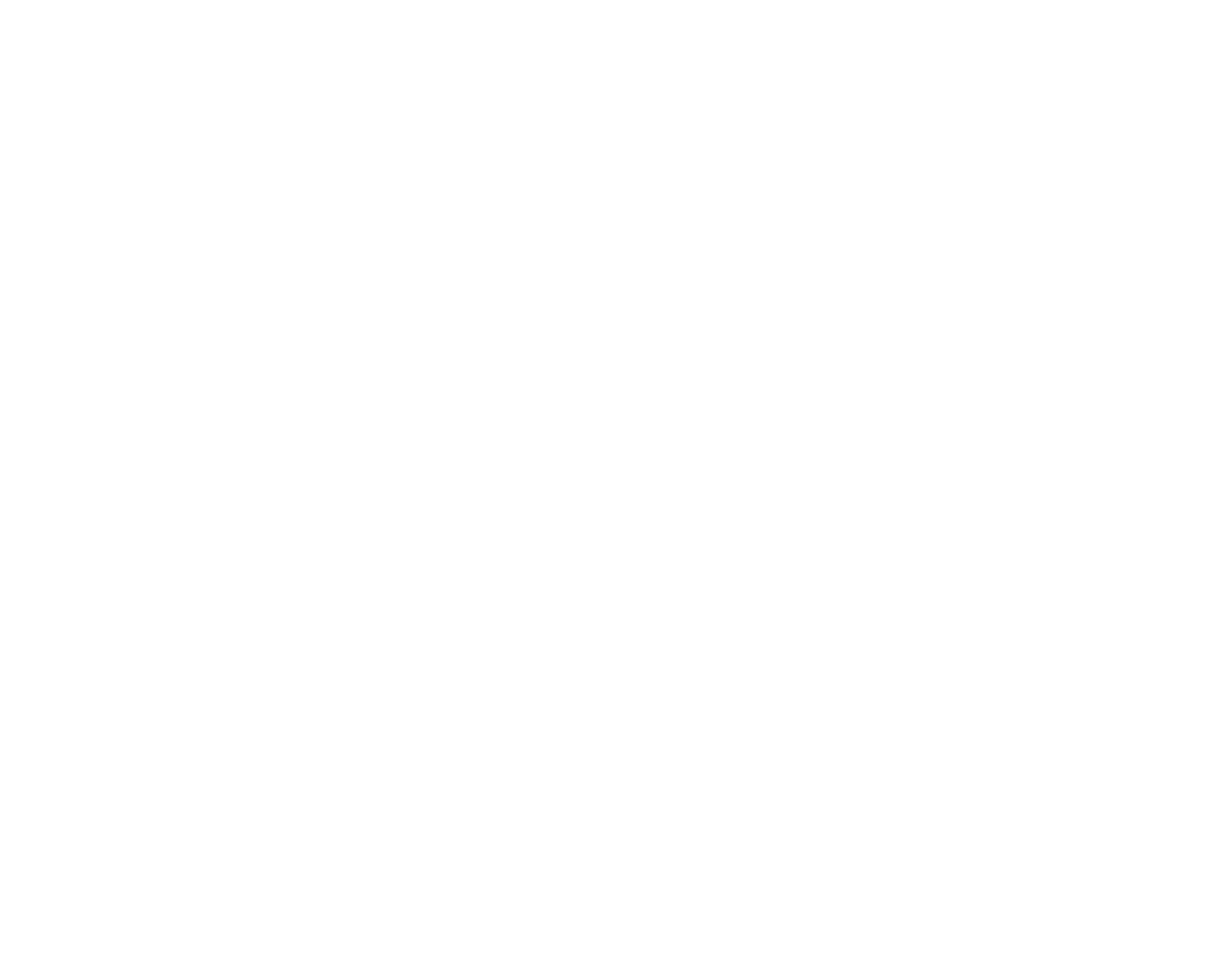
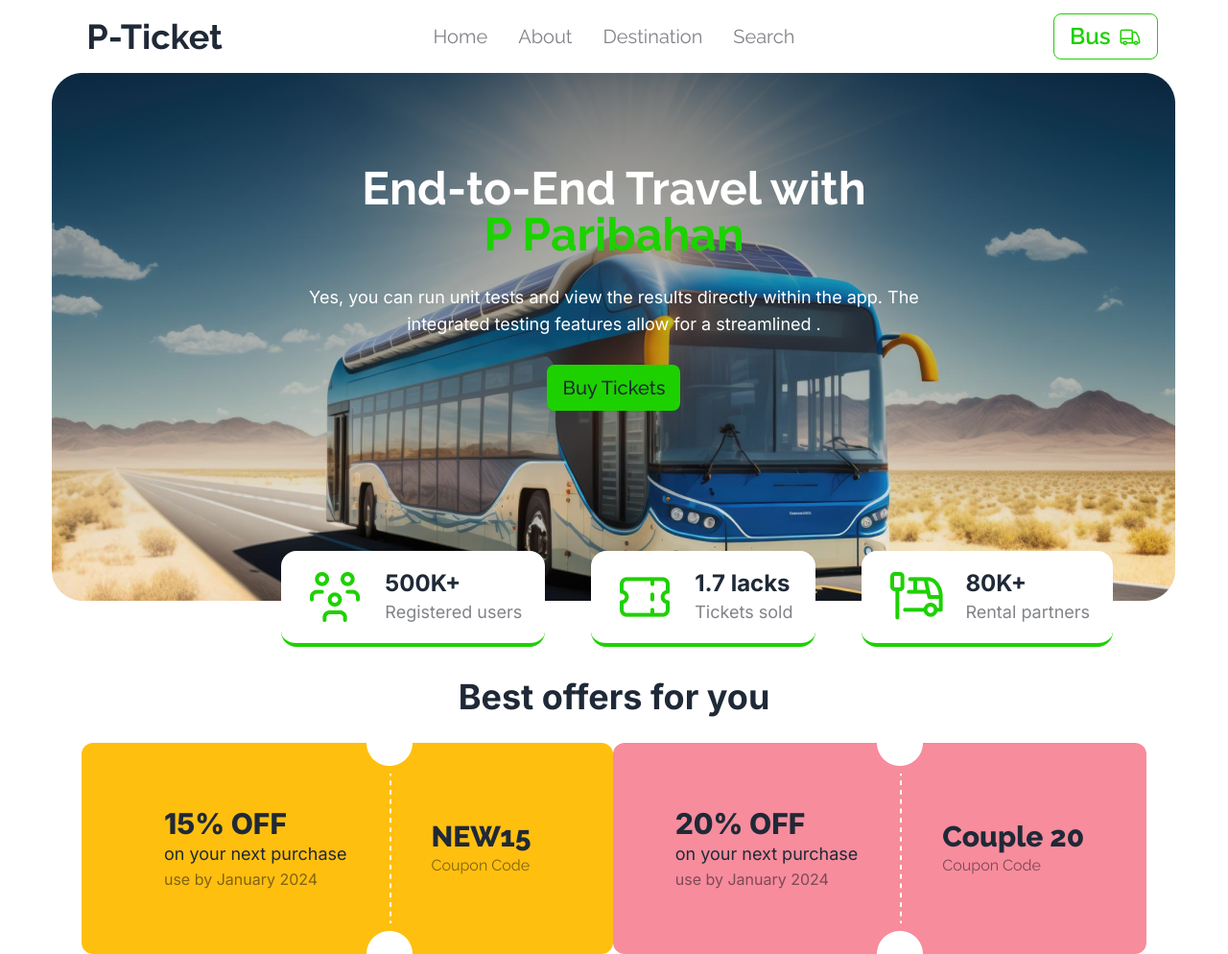
Before and after one commit to soniabinty/Bus-Ticket, a plain HTML site: page index.html in a window 1280 px wide. Shown: the whole page at 96% size. Before the commit the page ends 800 px from the top, so only its background shows below. Drawn offline with nearby package versions, Linux system fonts and the light colour scheme.

Commit message:
added hero part

```diff
--- a/index.html
+++ b/index.html
@@ -18,6 +18,11 @@
           clifford: '#da373d',
           button: '#1DD100',
           primary: '#F7F8F8',
+          ash:
+          '#03071266',
+          chai:'#03071280',
+          ashButton:'#0307121A',
+          text:'#03071299',
 
 
         },
@@ -45,7 +50,249 @@
 
 
 </head>
-<body>
+<body class="font-Inter">
+
+<!-- main -->
+  <header class="w-11/12 mx-auto">
+
+    <!-- nav -->
+
+
+    <div class="navbar bg-base-100 lg:px-5 font-Raleway">
+      <div class="navbar-start">
+
+        <a class="btn btn-ghost lg:text-4xl font-bold">P-Ticket</a>
+      </div>
+      <div class="navbar-center hidden lg:flex">
+        <ul class="menu menu-horizontal px-1 text-chai text-xl">
+          <li><a>Home</a></li>
+          <li><a>About</a></li>
+          <li><a>Destination</a></li>
+          <li><a>Search</a></li>
+        </ul>
+      </div>
+      <div class="navbar-end">
+        <button class="btn btn-outline border-button text-button lg:text-2xl">Bus
+          <svg xmlns="http://www.w3.org/2000/svg" fill="none" viewBox="0 0 24 24" stroke-width="1.5" stroke="currentColor" class="size-6">
+            <path stroke-linecap="round" stroke-linejoin="round" d="M8.25 18.75a1.5 1.5 0 0 1-3 0m3 0a1.5 1.5 0 0 0-3 0m3 0h6m-9 0H3.375a1.125 1.125 0 0 1-1.125-1.125V14.25m17.25 4.5a1.5 1.5 0 0 1-3 0m3 0a1.5 1.5 0 0 0-3 0m3 0h1.125c.621 0 1.129-.504 1.09-1.124a17.902 17.902 0 0 0-3.213-9.193 2.056 2.056 0 0 0-1.58-.86H14.25M16.5 18.75h-2.25m0-11.177v-.958c0-.568-.422-1.048-.987-1.106a48.554 48.554 0 0 0-10.026 0 1.106 1.106 0 0 0-.987 1.106v7.635m12-6.677v6.677m0 4.5v-4.5m0 0h-12" />
+          </svg>
+
+        </button>
+      </div>
+
+      <div class="dropdown">
+        <div tabindex="0" role="button" class="btn btn-ghost lg:hidden ">
+          <svg xmlns="http://www.w3.org/2000/svg" fill="none" viewBox="0 0 24 24" stroke-width="1.5" stroke="currentColor" class="size-8 text-button">
+            <path stroke-linecap="round" stroke-linejoin="round" d="M3.75 6.75h16.5M3.75 12h16.5m-16.5 5.25h16.5" />
+          </svg>
+
+        </div>
+        <ul
+          tabindex="0"
+          class="menu menu-sm dropdown-content bg-base-100 rounded-box z-[1] mt-3 w-52 p-2 shadow right-0">
+
+          <li><a>Home</a></li>
+          <li><a>About</a></li>
+          <li><a>Destination</a></li>
+          <li><a>Search</a></li>
+
+        </ul>
+      </div>
+    </div>
+
+
+
+    <!-- hero -->
+
+<div class="relative">
+    <div
+  class=" rounded-3xl h-[550px] bg-no-repeat w-full mx-auto bg-center mt-7m pt-6"
+  style="background-image: url(images/banner.png)">
+
+  <div class="hero-content text-neutral-content text-center ">
+    <div class=" mt-14 space-y-7">
+      <h1 class="mb-5 text-5xl font-bold text-white font-Raleway">End-to-End Travel with <br><span class="text-button">P Paribahan</span></h1>
+      <p class=" text-white text-lg px-8">
+        Yes, you can run unit tests and view the results directly within the app. The <br>integrated testing features allow for a streamlined .
+      </p>
+      <button class="btn bg-button border-none text-xl mt-8 font-medium font-Raleway">Buy Tickets</button>
+    </div>
+  </div>
+</div>
+<div class="absolute flex mx-auto space-x-12 -bottom-12 left-60">
+
+
+  <div class="stats  border-b-4 border-button">
+    <div class="stat">
+    <div class="flex justify-around items-center space-x-5 ">
+
+<div>
+ <img src="images/people.png" alt="" srcset="">
+
+</div>
+
+     <div>
+      <div class="text-2xl font-bold">500K+</div>
+      <div class="text-chai text-lg">Registered users</div>
+</div>
+
+</div>
+    </div>
+  </div>
+
+
+  <div class="stats  border-b-4 border-button">
+    <div class="stat">
+    <div class="flex justify-around items-center space-x-5 ">
+
+<div>
+<img src="images/ticket-cupon.png" alt="" srcset="">
+
+</div>
+
+     <div>
+      <div class="text-2xl font-bold">1.7 lacks</div>
+      <div class="text-chai text-lg">Tickets sold</div>
+</div>
+
+</div>
+    </div>
+  </div>
+
+
+
+  <div class="stats  border-b-4 border-button">
+    <div class="stat">
+    <div class="flex justify-around items-center space-x-5 ">
+
+<div>
+  <img src="images/stoppage.png" alt="">
+</div>
+
+     <div>
+      <div class="text-2xl font-bold">80K+</div>
+      <div class="text-chai text-lg">Rental partners</div>
+</div>
+
+</div>
+    </div>
+  </div>
+
+
+
+
+</div>
+
+
+</div>
+
+
+  </header>
+
+
+
+  <main class="w-11/12 mx-auto">
+
+    <section class="mt-20">
+
+      <h1 class="text-center text-4xl font-bold my-7">Best offers for you</h1>
+
+      <div class="flex h-[220px] px-8 justify-between">
+
+        <div class="bg-[#FFBF0F] flex justify-center items-center rounded-xl w-[573px] ">
+          <div class="p-5">
+            <h3 class="text-3xl font-extrabold">
+              15% OFF</h3>
+              <h6 class="text-lg">on your next purchase</h6>
+              <p class="text-chai">use by January 2024
+            </p>
+
+
+          </div>
+
+
+ <div>
+          <img src="images/cupon-devider.png" alt="">
+        </div>
+
+
+        <div class="font-Raleway p-5">
+          <h3 class="text-3xl font-extrabold">
+            NEW15
+            </h3>
+
+<p class="text-chai">Coupon Code
+          </p>
+
+
+        </div>
+
+
+        </div>
+
+
+
+        <div class="bg-[#F78C9C] flex justify-center items-center px-6 rounded-xl w-[573px]">
+          <div class="p-5">
+            <h3 class="text-3xl font-extrabold">
+              20% OFF
+
+</h3>
+              <h6 class="text-lg">on your next purchase</h6>
+              <p class="text-chai">use by January 2024
+            </p>
+
+
+          </div>
+
+
+ <div>
+          <img src="images/cupon-devider.png" alt="">
+        </div>
+
+
+        <div class="font-Raleway p-5">
+          <h3 class="text-3xl font-extrabold">
+            Couple 20
+
+            </h3>
+
+<p class="text-chai">Coupon Code
+          </p>
+
+
+        </div>
+
+
+        </div>
+
+
+
+
+
+      </div>
+
+
+
+    </section>
+
+
+
+  </main>
+
+  <footer>
+
+
+
+  </footer>
+
+
+
+
+
+
+
+
 
 </body>
 </html>
```
